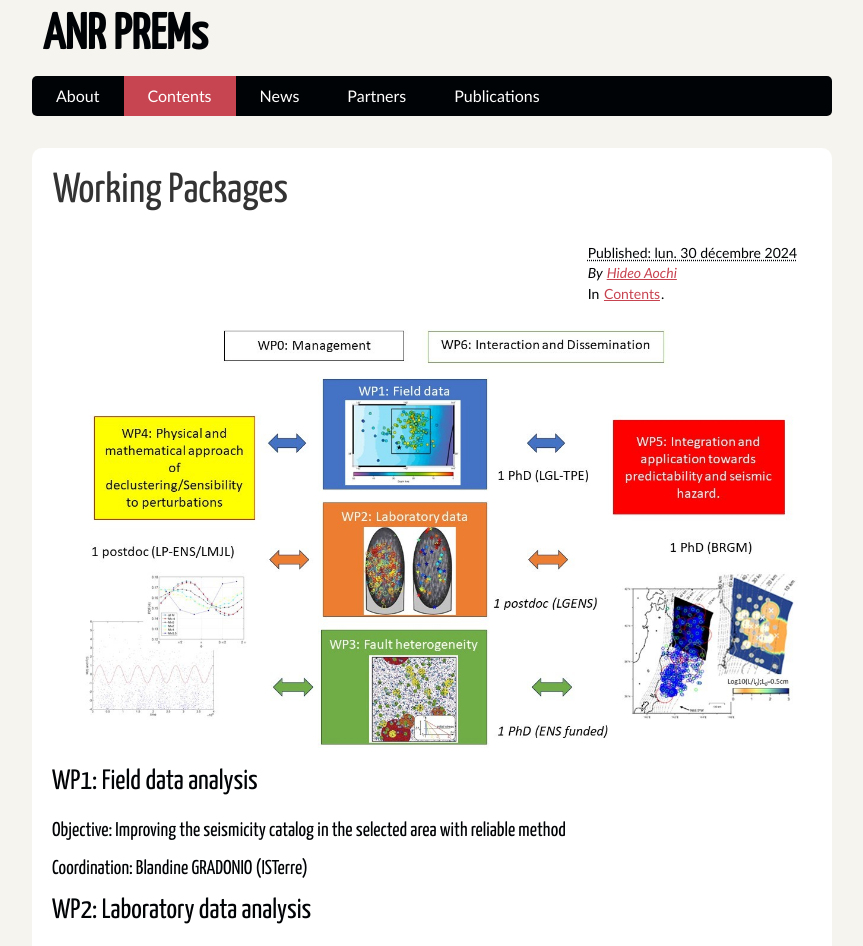
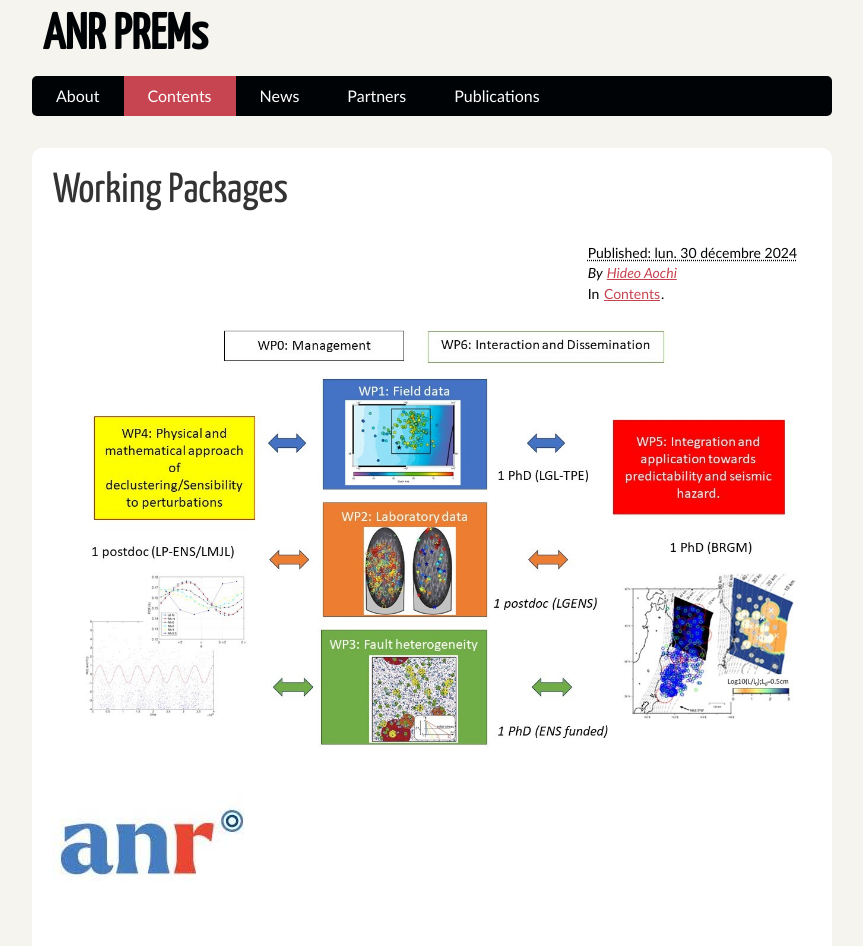
Before and after one commit to aochihi/anr-prems, a plain HTML site: page working-packages.html in a window 1280 px wide. Shown: the top 946 px of the page, without its empty margins (208-1071 px from the left). Drawn offline with Linux system fonts and the light colour scheme; a web font is replaced by a local one.

Commit message:
Add files via upload

```diff
--- a/working-packages.html
+++ b/working-packages.html
@@ -39,7 +39,8 @@
         </address>
 <p>In <a href="https://aochihi.github.io/anr-prems/category/contents.html">Contents</a>.</p>
 
-</footer><!-- /.post-info -->      <p><img alt="Alt Text" src="https://aochihi.github.io/anr-prems/images/Prems_WPs.jpg"></p>
+</footer><!-- /.post-info -->      <p><img alt="Alt Text" src="https://aochihi.github.io/anr-prems/images/Prems_WPs.jpg">
+<img alt="Alt Text" src="https://aochihi.github.io/anr-prems/images/anr.jpg"></p>
 <h1>WP1: Field data analysis</h1>
 <h3>Objective: Improving the seismicity catalog in the selected area with reliable method</h3>
 <h3>Coordination: Blandine GRADONIO (ISTerre)</h3>
```
Also changed, not shown: index.html (+3 -2 lines), opening-homepage-of-anr-prems-project.html (+2 -2 lines).
